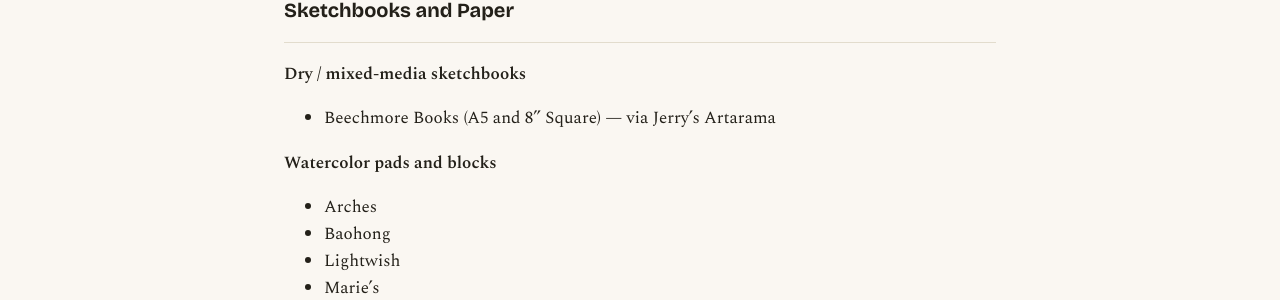
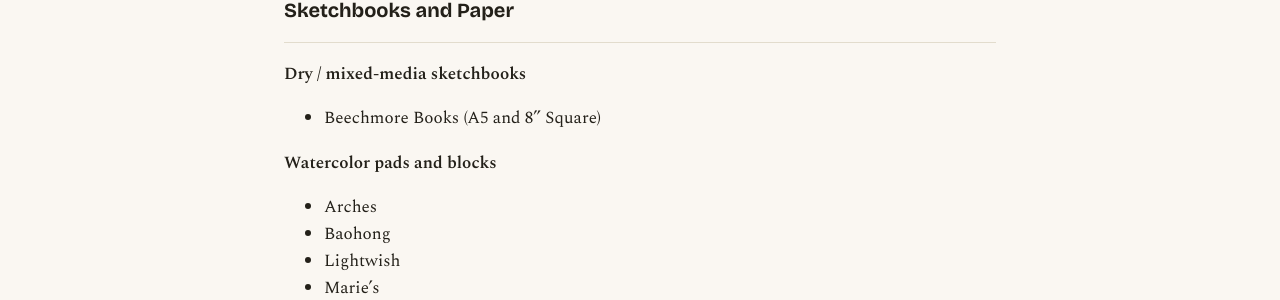
Before and after one commit to adauria/andrewseemssketchy.github.io, a Jekyll site: the page built from kit.md, in a window 1280 px wide and 900 px high. Shown: the part 285-585 px from the top of the window. Built offline with Jekyll 4.4.1, drawn with Linux system fonts in a browser that asks for light colours.

Commit message:
removed Jerrys ref

```diff
--- a/kit.md
+++ b/kit.md
@@ -10,7 +10,7 @@
 
 <!--
 Uncomment once Blick (or another) affiliate links are live on this page.
-<p class="placeholder-note">Heads up: some of the links on this page are affiliate links — mainly through Blick Art Materials. If you buy something after clicking one, I may earn a small commission at no extra cost to you. I only link to things I actually use and would recommend anyway.</p>
+<p class="placeholder-note">Heads up: some of the links on this page are affiliate links — mainly through Blick Art Materials. If you buy something after cliscking one, I may earn a small commission at no extra cost to you. I only link to things I actually use and would recommend anyway.</p>
 -->
 
 <div class="section-head">
@@ -19,7 +19,7 @@
 
 **Dry / mixed-media sketchbooks**
 
-- Beechmore Books (A5 and 8" Square) — via Jerry's Artarama
+- Beechmore Books (A5 and 8" Square)
 
 **Watercolor pads and blocks**
 
```
